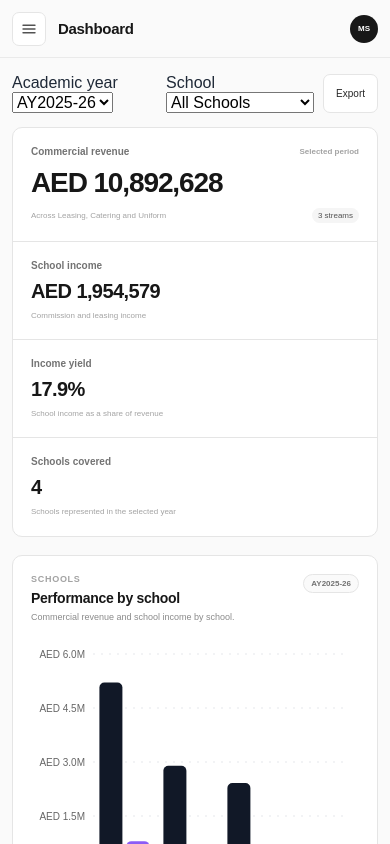
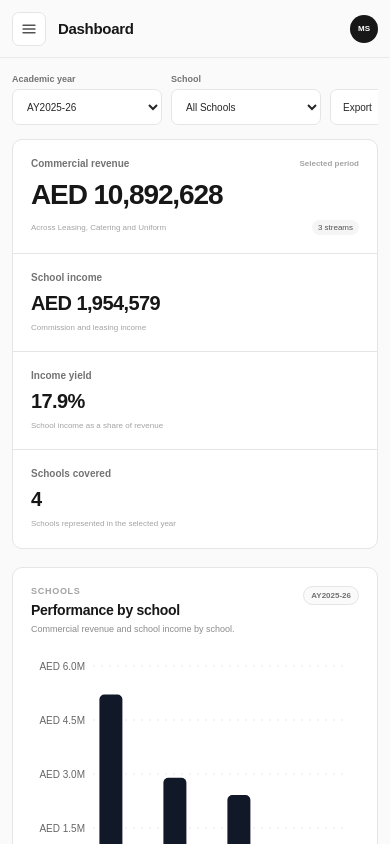
Before and after one commit to mo-seoudi/comops-2, a React (Vite) app: page /dashboard in a window 390 px wide. Shown: the top 844 px of the page. Built offline with nearby package versions, Linux system fonts and the light colour scheme.

Commit message:
Update DashboardPage.css

```diff
--- a/src/pages/dashboard/DashboardPage.css
+++ b/src/pages/dashboard/DashboardPage.css
@@ -11,8 +11,52 @@
   display: flex;
   align-items: flex-end;
   justify-content: flex-end;
+  flex-wrap: nowrap;
   gap: 9px;
   margin-bottom: 14px;
+  overflow-x: auto;
+  overflow-y: hidden;
+}
+
+.dashboard-filter-control {
+  display: flex;
+  min-width: 170px;
+  flex: 0 0 170px;
+  flex-direction: column;
+  gap: 5px;
+}
+
+.dashboard-filter-control label {
+  color: #737373;
+  font-size: 9px;
+  font-weight: 650;
+}
+
+.dashboard-filter-control select,
+.dashboard-secondary-action {
+  min-height: 36px;
+  border: 1px solid #e5e5e5;
+  border-radius: 7px;
+  background: #ffffff;
+  color: #262626;
+  font: inherit;
+  font-size: 10px;
+}
+
+.dashboard-filter-control select {
+  width: 100%;
+  padding: 7px 30px 7px 10px;
+}
+
+.dashboard-secondary-action {
+  flex: 0 0 auto;
+  padding: 7px 12px;
+  white-space: nowrap;
+  cursor: pointer;
+}
+
+.dashboard-secondary-action:hover {
+  background: #f5f5f5;
 }
 
 .saas-panel-kicker {
@@ -23,44 +67,6 @@
   font-weight: 700;
   letter-spacing: .08em;
   text-transform: uppercase;
-}
-
-.dashboard-period-filter {
-  display: flex;
-  min-width: 180px;
-  flex-direction: column;
-  gap: 5px;
-}
-
-.dashboard-period-filter label {
-  color: #737373;
-  font-size: 9px;
-  font-weight: 650;
-}
-
-.dashboard-period-filter select,
-.dashboard-secondary-action {
-  min-height: 36px;
-  border: 1px solid #e5e5e5;
-  border-radius: 7px;
-  background: #ffffff;
-  color: #262626;
-  font: inherit;
-  font-size: 10px;
-}
-
-.dashboard-period-filter select {
-  width: 100%;
-  padding: 7px 30px 7px 10px;
-}
-
-.dashboard-secondary-action {
-  padding: 7px 12px;
-  cursor: pointer;
-}
-
-.dashboard-secondary-action:hover {
-  background: #f5f5f5;
 }
 
 .dashboard-overview-strip {
@@ -500,12 +506,13 @@
 
 @media (max-width: 760px) {
   .dashboard-toolbar {
-    align-items: stretch;
+    justify-content: flex-start;
+    flex-wrap: nowrap;
   }
 
-  .dashboard-period-filter {
-    min-width: 0;
-    flex: 1;
+  .dashboard-filter-control {
+    min-width: 150px;
+    flex-basis: 150px;
   }
 
   .dashboard-overview-strip {
```
